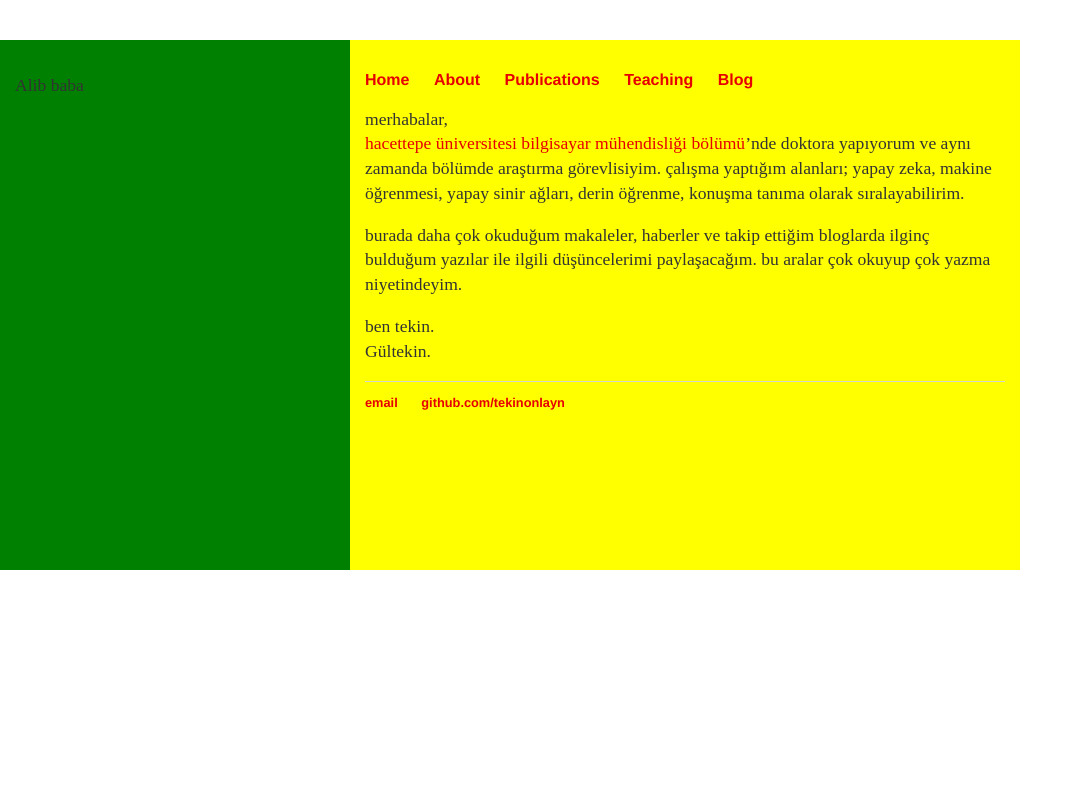
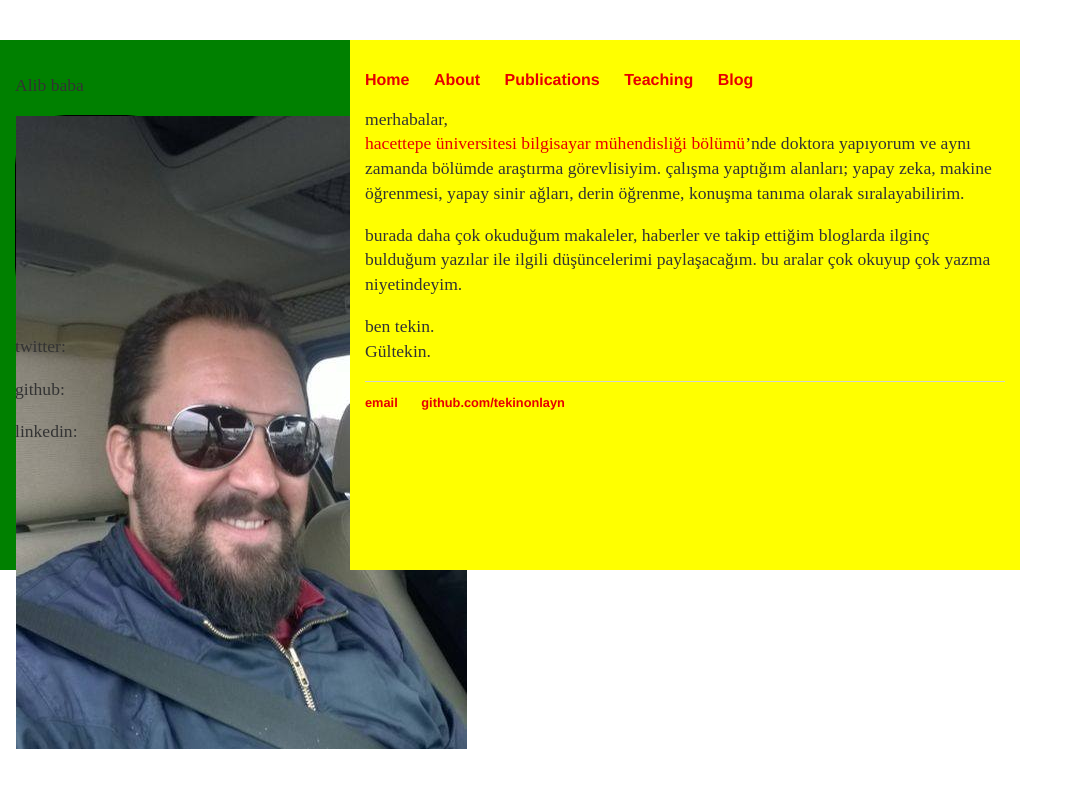
Before and after one commit to tekinonlayn/gi.github.io, a Jekyll site: the page built from cv/cv.html, in a window 1280 px wide. Shown: the top 788 px of the page, without its empty margins (0-1083 px from the left). Built offline with Jekyll 4.4.1, drawn with Linux system fonts in a browser that asks for light colours.

Commit message:
Update varsay.html

```diff
--- a/_layouts/varsay.html
+++ b/_layouts/varsay.html
@@ -8,6 +8,14 @@
 	<body>
 		<div id="sol">
 			<p>Alib baba </p>
+			<div id="foto">
+				<img src="/img/profile.jpg">
+			</div>
+			<div id="bilgi">
+				<p>twitter:</p>
+				<p>github:</p>
+				<p>linkedin:</p>
+			</div>
 		</div>
 		<div id="main">
 
```
